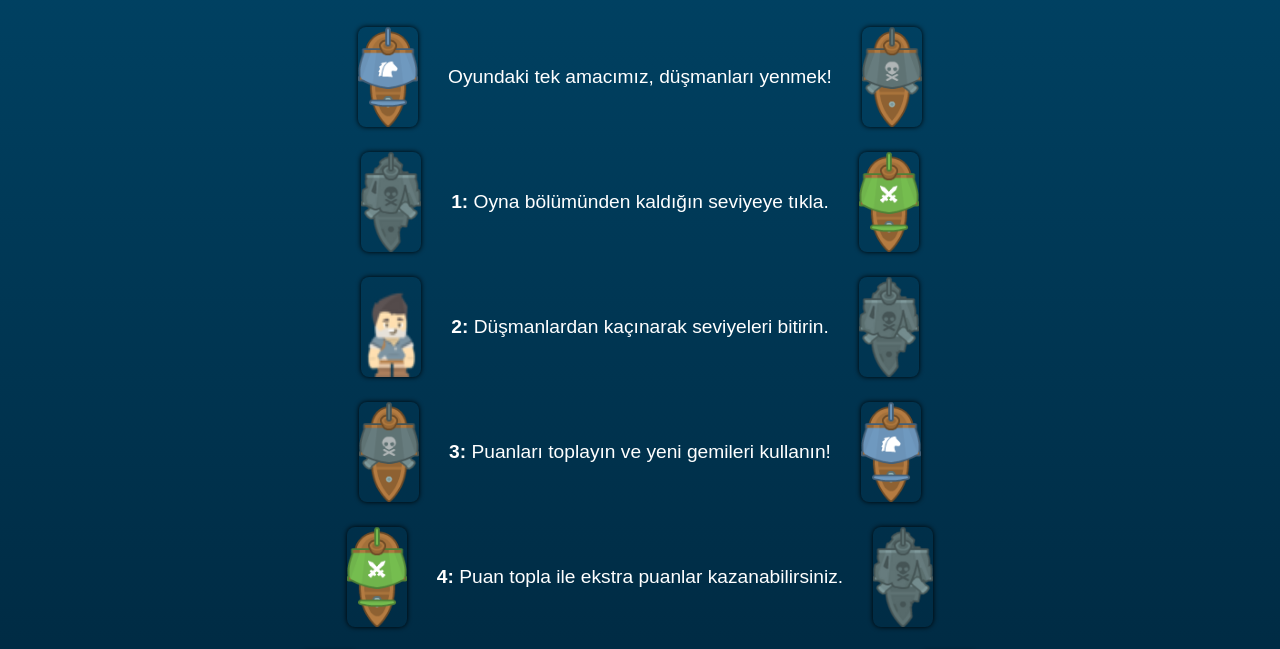
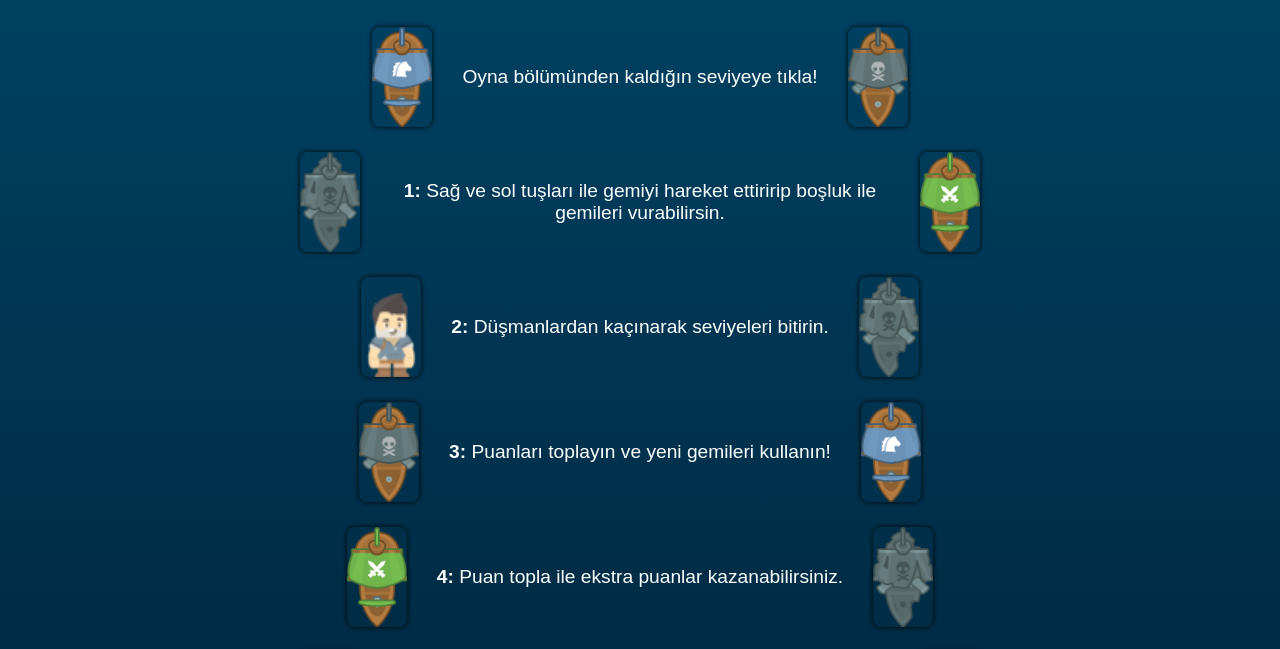
Before and after one commit to YigitTalhaGurbuz123/Korsan-Avi-Sitesi, a plain HTML site: page nasil-oynanır.html in a window 1280 px wide. Shown: the part 105-754 px from the top of the page. Drawn offline with Linux system fonts and the light colour scheme.

Commit message:
indirilen dosya hazir

```diff
--- a/nasil-oynanır.html
+++ b/nasil-oynanır.html
@@ -61,13 +61,13 @@
 
   <div class="satir">
     <img src="karakterler.jpg" alt="ikon">
-    <p>Oyundaki tek amacımız, düşmanları yenmek!</p>
+    <p>Oyna bölümünden kaldığın seviyeye tıkla!</p>
     <img src="oyun_ekrani1.jpg" alt="ikon">
   </div>
 
   <div class="satir">
     <img src="harita.jpg" alt="ikon">
-    <p><strong>1:</strong> Oyna bölümünden kaldığın seviyeye tıkla.</p>
+    <p><strong>1:</strong> Sağ ve sol tuşları ile gemiyi hareket ettiririp boşluk ile gemileri vurabilirsin.</p>
     <img src="dusman3.png" alt="ikon">
   </div>
 
```
